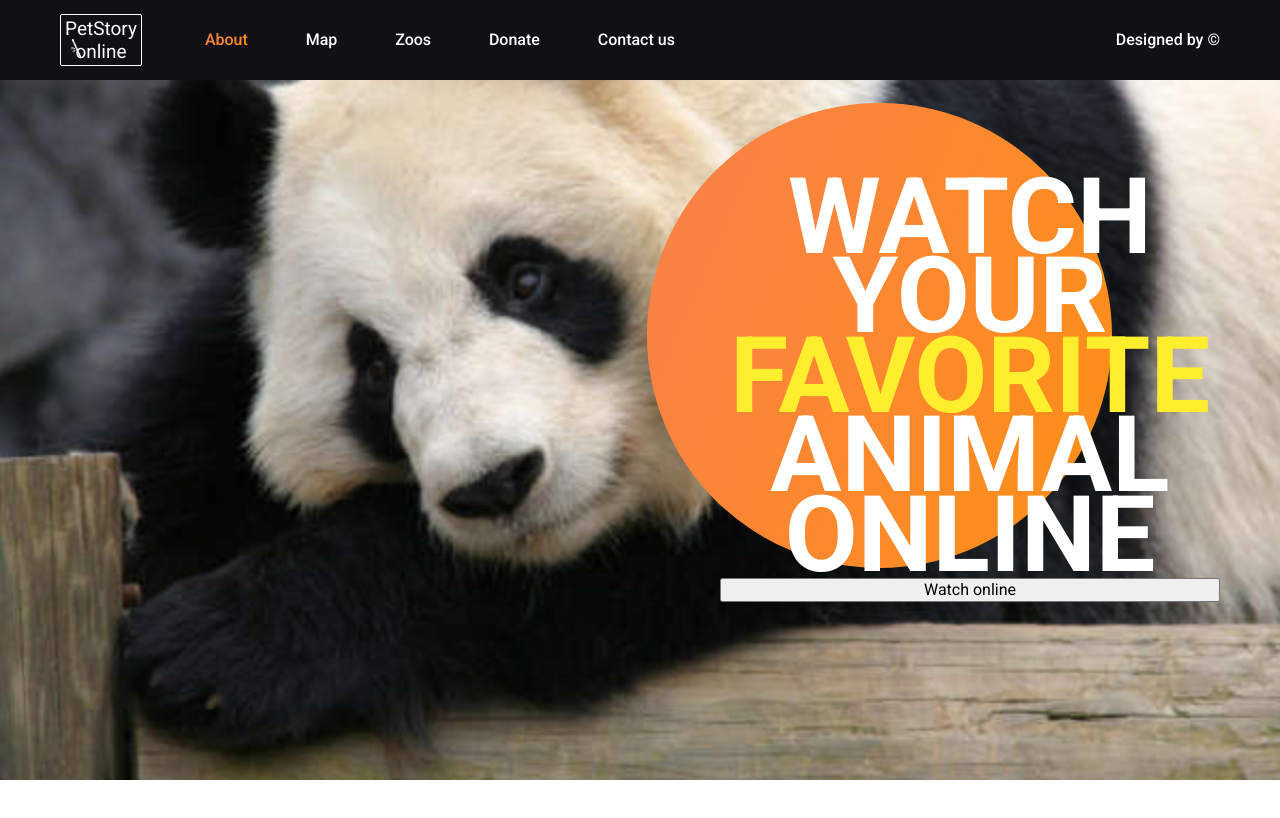
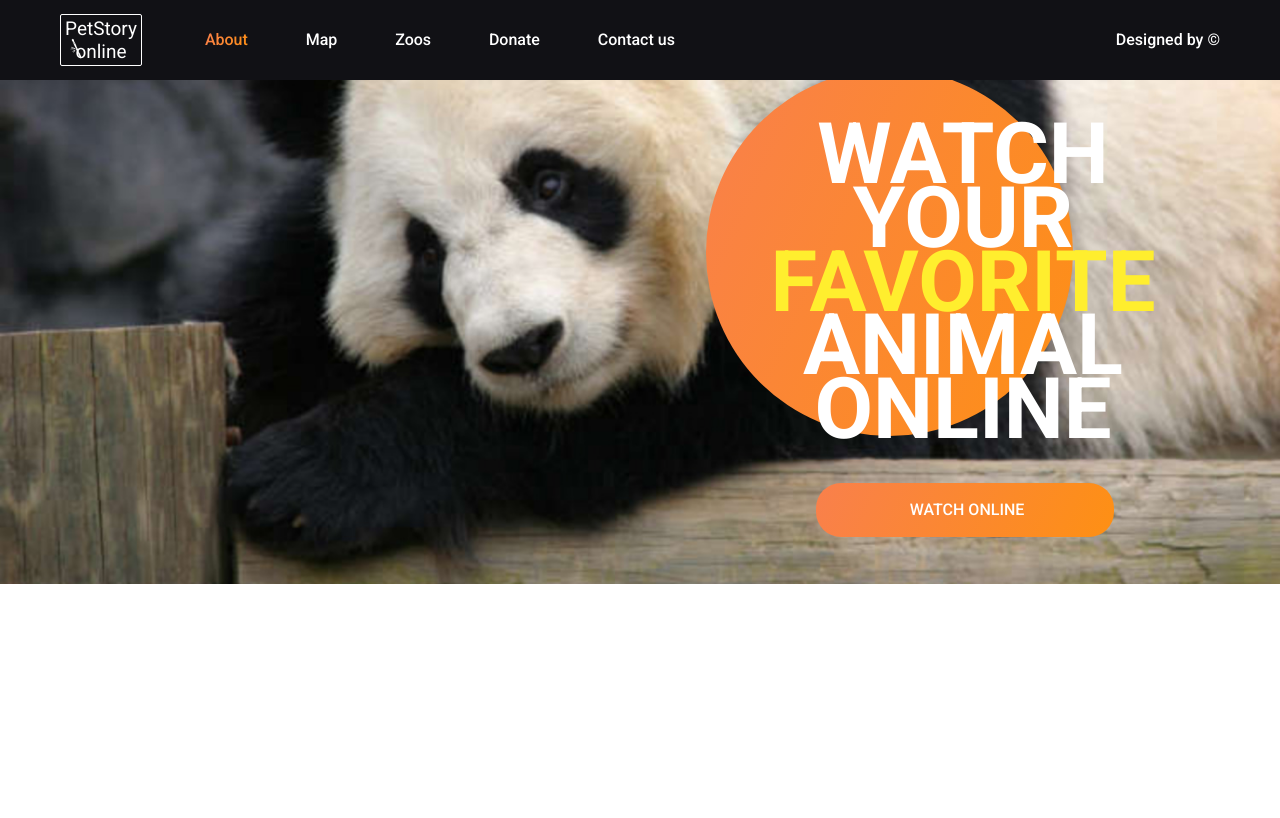
Before and after one commit to tema-karelin/online-zoo, a website: page online-zoo/pages/main/index.html in a window 1280 px wide. Shown: the top 818 px of the page. Drawn offline with Linux system fonts and the light colour scheme.

Commit message:
feat: arounded-buttons styles created & favorite-animal section already styled

```diff
--- a/online-zoo/assets/styles/sass/_buttons.scss
+++ b/online-zoo/assets/styles/sass/_buttons.scss
@@ -0,0 +1,19 @@
+.arounded-button {
+  box-sizing: border-box;
+
+  width: 298px;
+  height: 54px;
+  background: linear-gradient(113.96deg, #F9804B 1.49%, #FE9013 101.44%);
+  border-radius: 25px;
+
+  display: flex;
+  justify-content: center;
+  align-items: center;
+
+  margin: 0 0 0 3px;
+  padding: 0 0 0 5px;
+
+  color: #fff;
+  text-transform: uppercase;
+  font-weight: 500;
+}
--- a/online-zoo/assets/styles/sass/_common.scss
+++ b/online-zoo/assets/styles/sass/_common.scss
@@ -28,9 +28,30 @@
   }
 };
 
+@mixin xl-min {
+  @media (min-width: $xl) {
+    @content
+  }
+};
+@mixin lg-min {
+  @media (min-width: $lg) and  (max-width: ($xl - 1px)) {
+    @content
+  }
+};
+@mixin md-min {
+  @media (min-width: $md) and  (max-width: ($lg - 1px)) {
+    @content
+  }
+};
+@mixin sm-min {
+  @media (min-width: 0px) and (max-width: ($md - 1px)) {
+    @content
+  }
+};
+
 body {
   background-color: #FFF;
-  @include font_global();
+  @include font_global;
 
   &::-webkit-scrollbar {
     width: 0;
--- a/online-zoo/assets/styles/sass/_section_favorite_animal.scss
+++ b/online-zoo/assets/styles/sass/_section_favorite_animal.scss
@@ -1,16 +1,16 @@
 .favorite-animal {
 
   //section height and position
-  @include xl {
+  @include xl-min {
     height: 780px;
   }
-  @include lg {
+  @include lg-min {
     height: 584px;
   }
-  @include md {
+  @include md-min {
     height: 373px;
   }
-  @include sm {
+  @include sm-min {
     height: 187px;
     margin-top: 34px;
   }
@@ -21,15 +21,57 @@
   &>div {
     display: flex;
     justify-content: end;
+    box-sizing: border-box;
+
+    @include lg-min {
+      padding: 0 57px 0 0;
+    }
 
     &>div {
+      position: relative;
       height: 100%;
       display: flex;
       flex-direction: column;
-      justify-content: center;
+      justify-content: space-between;
+      align-items: center;
+
+      box-sizing: border-box;
+      padding: 167px 0 100px 0;
+
+      @include lg-min {
+        padding: 123px 0 47px 0;
+      }
+      @include md-min {
+        width: 100%;
+        flex-direction: row-reverse;
+        justify-content: space-between;
+        align-items: center;
+        padding: 0 0 0 0;
+        .arounded-button {
+          align-self: flex-end;
+          margin: 0 0 40px 0;
+        }
+      }
+      @include sm-min {
+        width: 100%;
+        padding: 0 0 0 0;
+        justify-content: center;
+
+        .arounded-button {
+          position: absolute;
+          bottom: -74px;
+          margin: 0;
+        }
+      }
+
       &>div {
         position: relative;
         display: flex;
+        align-self: flex-end;
+
+        @include md-min {
+          align-self: center;
+        }
       }
     }
   }
@@ -45,6 +87,22 @@
     text-transform: uppercase;
     z-index: 100;
 
+    @include lg-min {
+      width: 400px;
+      height: 320px;
+      font-size: 85px;
+    }
+    @include md-min {
+      width: 248px;
+      height: 205px;
+      font-size: 54px;
+    }
+    @include sm-min {
+      width: 128px;
+      height: 103px;
+      font-size: 28px;
+    }
+
     span {
       color: #FFEE2E;
     }
@@ -58,5 +116,25 @@
       border-radius: 100%;
       background: linear-gradient(113.96deg, #F9804B 1.49%, #FE9013 101.44%);
       z-index: 50;
-    }
+
+      @include lg-min {
+        width: 367px;
+        height: 367px;
+        top: -54px;
+        left: -57px;
+      }
+      @include md-min {
+        width: 238px;
+        height: 238px;
+        top: -40px;
+        left: -42px;
+      }
+      @include sm-min {
+        width: 119px;
+        height: 119px;
+        top: -20px;
+        left: -19px;
+      }
+  }
+
 }
--- a/online-zoo/assets/styles/sass/_section_header.scss
+++ b/online-zoo/assets/styles/sass/_section_header.scss
@@ -2,6 +2,7 @@ header {
   position: absolute;
   background: #111115;
   align-items: center;
+  z-index: 100;
 
   nav {
     width: 100%;
@@ -12,10 +13,10 @@ header {
     a {
       font-weight: 500;
       line-height: 140%;
-      @include md {
+      @include md-min {
         display: none;
       }
-      @include sm {
+      @include sm-min {
         display: none;
       }
 
@@ -40,13 +41,13 @@ header {
         @include lg {
           margin: 0 15px 0 0;
         }
-        @include md {
+        @include md-min {
           width: 47px;
           height: 30px;
           border: none;
           background: bottom 2px left 4px no-repeat url(../../icons/bamboo_small_white.png);
         }
-        @include sm {
+        @include sm-min {
           width: 47px;
           height: 30px;
           border: none;
@@ -60,10 +61,10 @@ header {
           line-height: 120%;
           text-align: center;
           margin: 2px 0 0 0;
-          @include md {
+          @include md-min {
             font-size: 12px;
           };
-          @include sm {
+          @include sm-min {
             font-size: 12px;
           };
 
@@ -76,7 +77,7 @@ header {
         @include lg {
           flex-basis: 33.5%;
         }
-        @include sm {
+        @include sm-min {
           flex-basis: 33.5%;
         }
       }
@@ -91,10 +92,10 @@ header {
       padding: 6px;
       margin-right: -6px;
 
-      @include xl {
+      @include xl-min {
         display: none;
       }
-      @include lg {
+      @include lg-min {
         display: none;
       }
       div {
@@ -117,10 +118,11 @@ header {
   @include lg {
     height: 80px;
   }
-  @include md {
+  @include md-min {
+    top: 0;
     height: 34px;
   }
-  @include sm {
+  @include sm-min {
     top: 0;
     height: 34px;
   }
--- a/online-zoo/pages/main/index.html
+++ b/online-zoo/pages/main/index.html
@@ -39,7 +39,7 @@
             <p class="watch-text">Watch your <span>favorite</span> animal online</p>
             <div class="circle"></div>
           </div>
-          <button class="arounded-button">Watch online</button>
+          <a href="#" class="arounded-button">Watch online</a>
         </div>
       </div>
     </section>
```
Also changed, not shown: online-zoo/assets/styles/css/donate.css, online-zoo/assets/styles/css/main.css, 2 other files.
